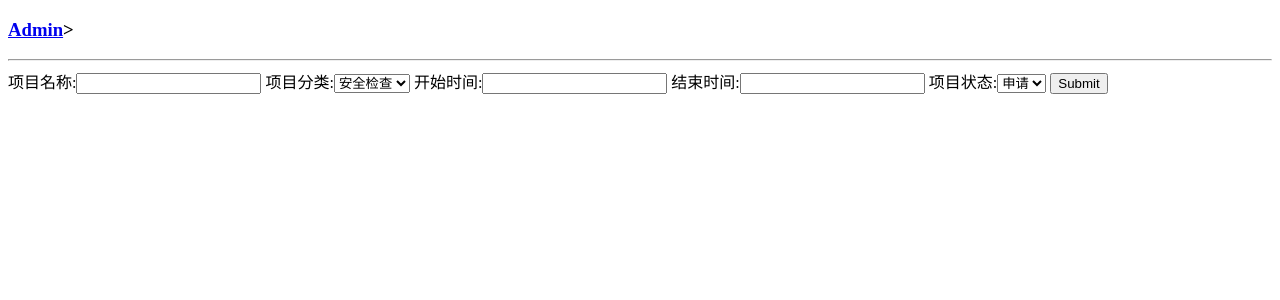
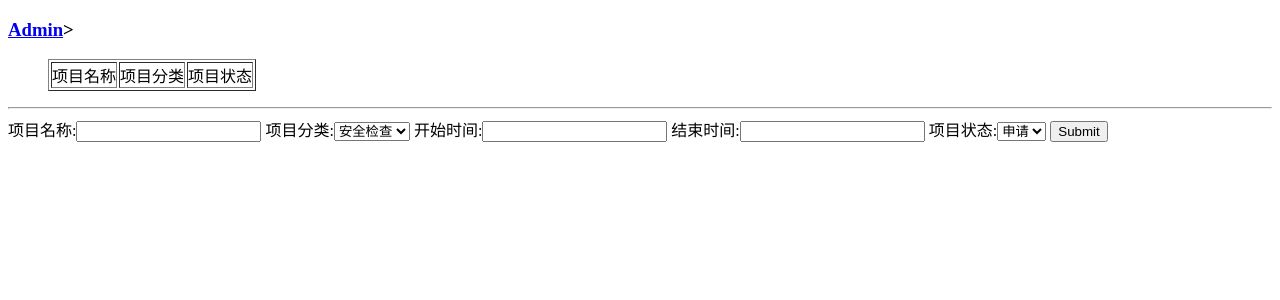
Before and after one commit to deng-xiang/myproject, a Django app: page / in a window 1280 px wide. Shown: the top 300 px of the page. Run offline with Django 3.2, Linux system fonts and the light colour scheme; data that the repository does not hold is empty.

Commit message:
index.html

```diff
--- a/myproject/index/templates/index.html
+++ b/myproject/index/templates/index.html
@@ -5,10 +5,25 @@
     </head>
     <body>
         <h3><a href="/admin/">Admin</a>></h3>
+
         <ul>
+            <table border="1" cellpadding="0">
+
+                <tr>
+                    <td>项目名称</td>
+                    <td>项目分类</td>
+                    <td>项目状态</td>
+                </tr>
+
             {% for project in projects %}
-                <li>{{project.name}} - {{project.get_types_display}}-{{project.get_status_display}}</li>
+
+            <tr>
+                <td>{{project.name}} </td>
+                <td>{{project.get_types_display}}</td>
+                <td>{{project.get_status_display}}</td>
+            </tr>
             {% endfor %}
+            </table>
         </ul>
         <hr/>
         <form action="/" method="post">
```
